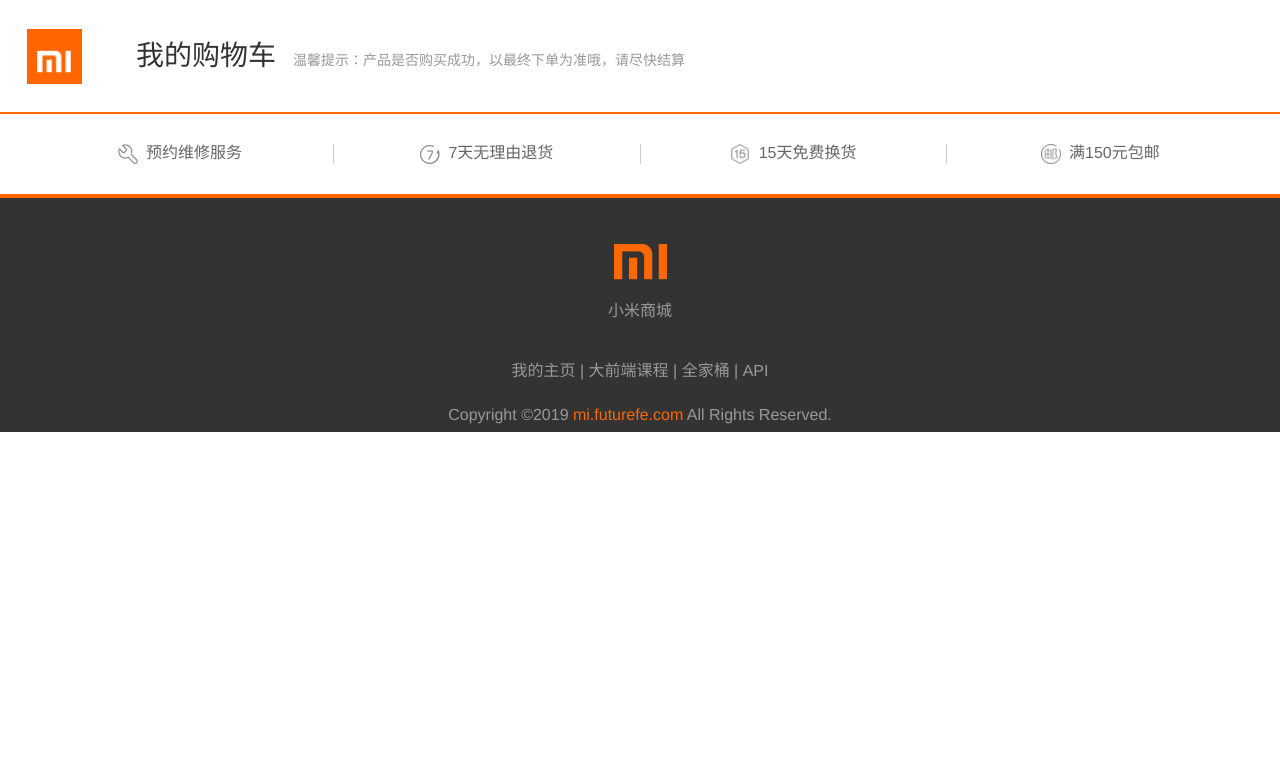
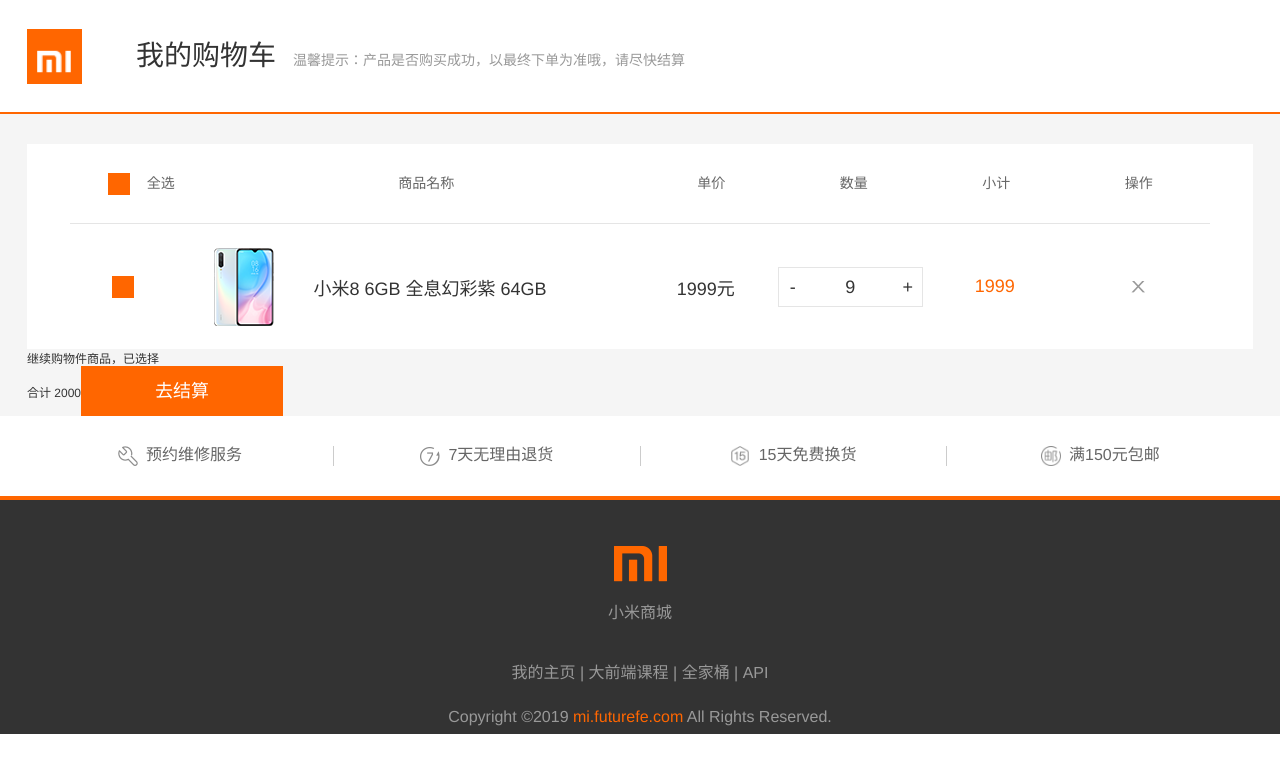
Before and after one commit to cicirrr/mimall, a Vue app: page /#/cart in a window 1280 px wide. Shown: the top 772 px of the page. Built offline with nearby package versions, Linux system fonts and the light colour scheme; no server answers; what vue-cookie would draw is missing.

Commit message:
购物车页面

```diff
--- a/src/assets/scss/base.scss
+++ b/src/assets/scss/base.scss
@@ -51,3 +51,18 @@
     transition: margin .3s;
   }
 }
+
+
+// 多选框
+.checkbox{
+  display: inline-block;
+  width: 22px;
+  height: 22px;
+  background-color: $colorA;
+  vertical-align: middle;
+  margin-right: 17px;
+  &.checked{
+    background: $colorA url("/imgs/icon-gou.png") no-repeat center;
+    background-size: 14px 14px;
+  }
+}
--- a/src/pages/cart.vue
+++ b/src/pages/cart.vue
@@ -1,10 +1,55 @@
 <template>
-    <div>
+    <div class="cart-page">
       <order-header :title="'我的购物车'">
         <template v-slot:tip>
           <p>温馨提示：产品是否购买成功，以最终下单为准哦，请尽快结算</p>
         </template>
       </order-header>
+      <div class="cart-content">
+        <div class="container">
+          <div class="cart-box">
+            <ul class="cart-head">
+              <li class="col-1"><span class="checkbox"></span>全选</li>
+              <li class="col-2">商品名称</li>
+              <li class="col-1">单价</li>
+              <li class="col-1">数量</li>
+              <li class="col-1">小计</li>
+              <li class="col-1">操作</li>
+            </ul>
+            <ul class="cart-item-list">
+              <li class="cart-item">
+                <div class="item-check">
+                  <span class="checkbox"></span>
+                </div>
+                <div class="item-name">
+                  <img src="/imgs/item-box-1.png" alt="">
+                  <span>小米8 6GB 全息幻彩紫 64GB</span>
+                </div>
+                <div class="item-price">1999元</div>
+                <div class="item-qty">
+                  <div class="num-box">
+                    <span class="sub">-</span>
+                    <span class="text">9</span>
+                    <span class="add">+</span>
+                  </div>
+                </div>
+                <div class="item-sum">1999</div>
+                <div class="item-del"></div>
+              </li>
+            </ul>
+          </div>
+          <div class="cart-wrap">
+            <div class="wrap-left">
+              <span class="shopping">继续购物</span>
+              <span>件商品，已选择</span>
+            </div>
+            <div class="wrap-right">
+              <span class="amount">合计 2000</span>
+              <span class="btn">去结算</span>
+            </div>
+          </div>
+        </div>
+      </div>
       <service-bar></service-bar>
       <nav-footer></nav-footer>
     </div>
@@ -25,6 +70,94 @@
 };
 </script>
 
-<style>
+<style lang="scss">
+  @import "../assets/scss/config";
+  @import "../assets/scss/mixin";
 
+  .cart-page{
+    .cart-content{
+      background-color: $colorJ;
+      .container{
+        padding-top: 30px;
+        .cart-box{
+          padding: 0 43px;
+          background-color: $colorG;
+          .cart-head{
+            display: flex;
+            height: 79px;
+            line-height: 79px;
+            font-size: $fontJ;
+            color: $colorC;
+            li{
+              text-align: center;
+              &.col-1{
+                flex: 1;
+              }
+              &.col-2{
+                flex: 3;
+              }
+            }
+          }
+          .cart-item-list{
+            .cart-item{
+              display: flex;
+              align-items: center;
+              /*line-height: 125px;*/
+              height: 125px;
+              font-size: $fontH;
+              color: $colorB;
+              border-top: 1px solid $colorH;
+              .item-check,.item-price, .item-qty, .item-sum, .item-del{
+                flex: 1;
+                text-align: center;
+              }
+              .item-check{
+                margin-left: -10px;
+              }
+              .item-qty{
+                /*display: flex;*/
+                height: 38px;
+                line-height: 38px;
+                border: 1px solid $colorH;
+                .num-box{
+                  span{
+                    display: inline-block;
+                    &.text{
+                      width: 60%;
+                    }
+                    &.add,&.sub{
+                      width: 20%;
+                      cursor: pointer;
+                    }
+                  }
+                }
+              }
+              .item-sum{
+                color: $colorA;
+              }
+              .item-name{
+                flex: 3;
+                text-align: center;
+                display: flex;
+                align-items: center;
+                span{
+                  margin-left: 30px;
+                }
+              }
+              .item-del{
+                width: 14px;
+                height: 12px;
+                background: url("/imgs/icon-close.png") no-repeat center;
+                background-size: contain;
+                transition: all 0.6s;
+                &:hover{
+                  transform: scale(1.3);
+                }
+              }
+            }
+          }
+        }
+      }
+    }
+  }
 </style>
```
